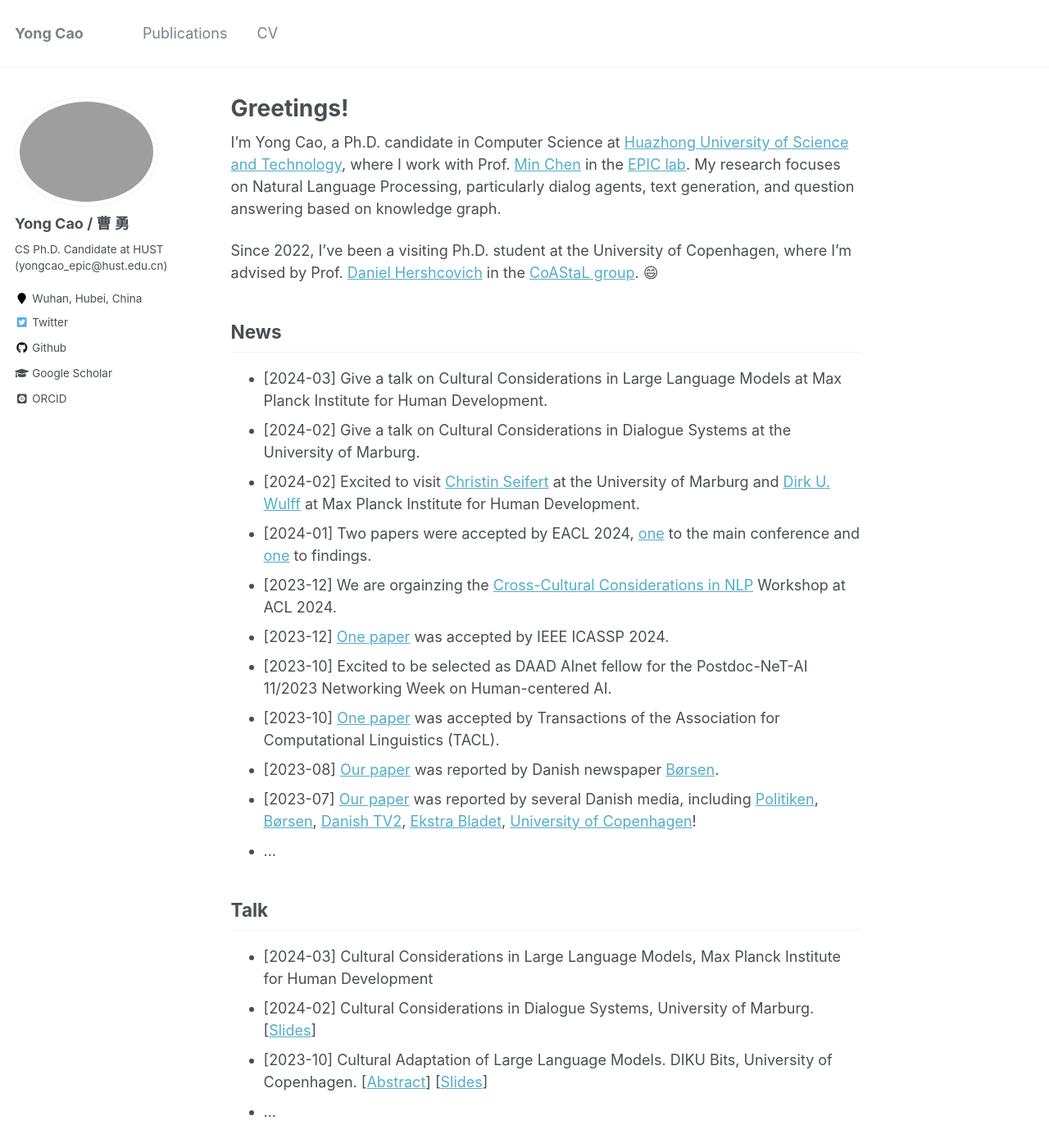
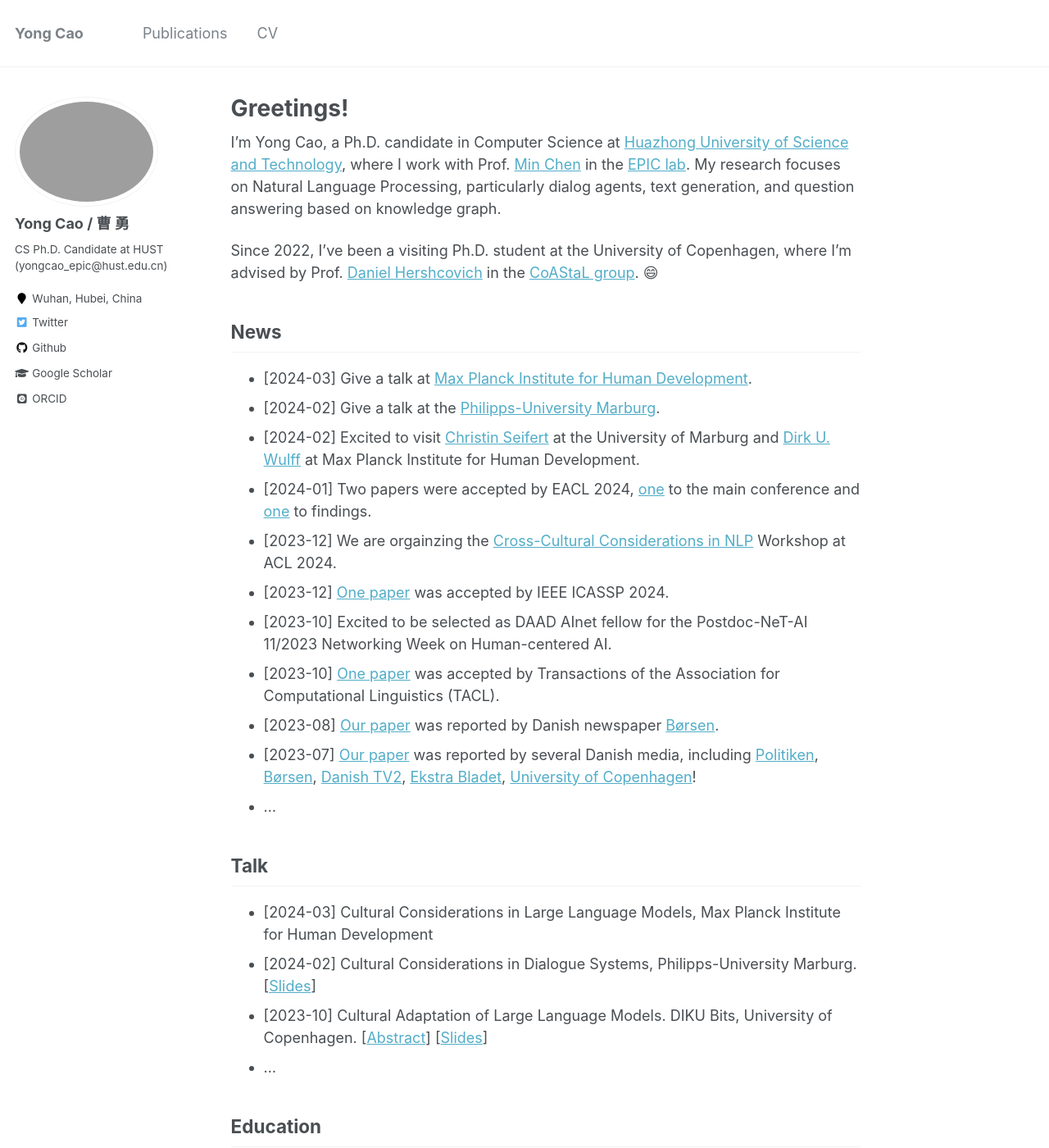
Before and after one commit to yongcaoplus/yongcaoplus.github.io, a Jekyll site: the page built from _pages/about.md, in a window 1280 px wide and 1400 px high. Shown: the whole window at 82% size. Built offline with Jekyll 4.4.1, drawn with Linux system fonts in a browser that asks for light colours; some web fonts are replaced.

Commit message:
update talk

```diff
--- a/_pages/about.md
+++ b/_pages/about.md
@@ -17,8 +17,8 @@ Since 2022, I've been a visiting Ph.D. student at the University of Copenhagen,
 
 News
 ------
-* [2024-03] Give a talk on Cultural Considerations in Large Language Models at Max Planck Institute for Human Development.
-* [2024-02] Give a talk on Cultural Considerations in Dialogue Systems at the University of Marburg.
+* [2024-03] Give a talk at [Max Planck Institute for Human Development](https://www.mpib-berlin.mpg.de/research/research-centers/adaptive-rationality).
+* [2024-02] Give a talk at the [Philipps-University Marburg](https://www.uni-marburg.de/en).
 * [2024-02] Excited to visit [Christin Seifert](http://christinseifert.info/) at the University of Marburg and [Dirk U. Wulff](https://www.dirkwulff.org/) at Max Planck Institute for Human Development.
 * [2024-01] Two papers were accepted by EACL 2024, [one](https://arxiv.org/abs/2309.01606) to the main conference and [one](https://arxiv.org/abs/2401.10352) to findings.
 * [2023-12] We are orgainzing the [Cross-Cultural Considerations in NLP](https://sites.google.com/view/c3nlp) Workshop at ACL 2024.
@@ -33,7 +33,7 @@ News
 Talk
 ------
 * [2024-03] Cultural Considerations in Large Language Models, Max Planck Institute for Human Development
-* [2024-02] Cultural Considerations in Dialogue Systems, University of Marburg. [[Slides](/files/2024_Marburg.pdf)]
+* [2024-02] Cultural Considerations in Dialogue Systems, Philipps-University Marburg. [[Slides](/files/2024_Marburg.pdf)]
 * [2023-10] Cultural Adaptation of Large Language Models. DIKU Bits, University of Copenhagen. [[Abstract](https://di.ku.dk/begivenhedsmappe/begivenheder-2023/diku-bits-nlp-october-2023/)] [[Slides](/files/2023_DIKU_Bits.pdf)]
 * ...
 
```
